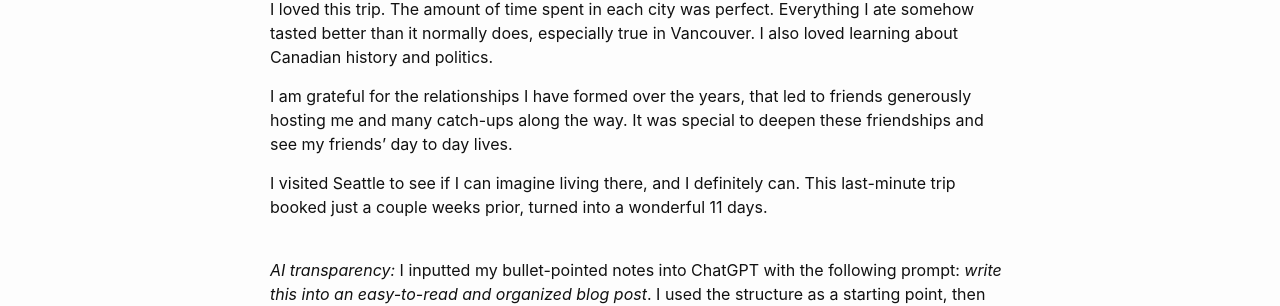
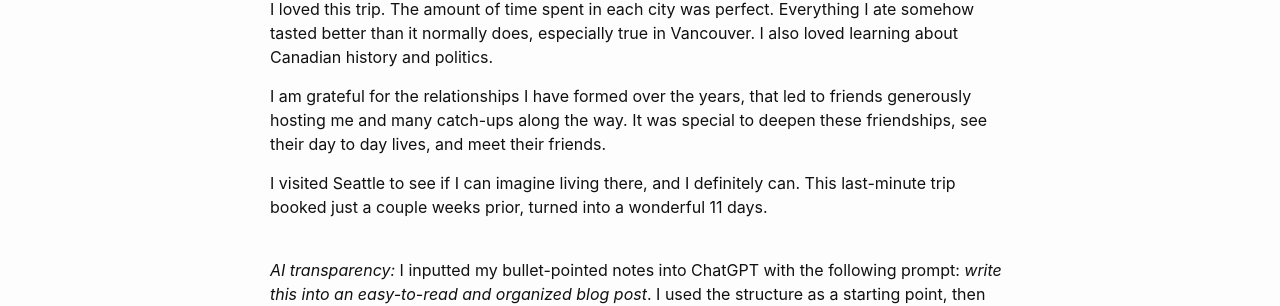
Before and after one commit to irisgau/irisgau.github.io, a Jekyll site: the page built from docs/_posts/2024-09-23-pacific-northwest.markdown, in a window 1280 px wide and 900 px high, scrolled down 5759 px. Shown: the part 354-660 px from the top of the window. Built offline with Jekyll 4.4.1, drawn with Linux system fonts in a browser that asks for light colours.

Commit message:
pacific northwest blog

```diff
--- a/docs/_posts/2024-09-23-pacific-northwest.markdown
+++ b/docs/_posts/2024-09-23-pacific-northwest.markdown
@@ -168,7 +168,7 @@ Not included: gifts, meals, shopping
 
 I loved this trip. The amount of time spent in each city was perfect. Everything I ate somehow tasted better than it normally does, especially true in Vancouver.  I also loved learning about Canadian history and politics.
 
-I am grateful for the relationships I have formed over the years, that led to friends generously hosting me and many catch-ups along the way. It was special to deepen these friendships and see my friends' day to day lives.
+I am grateful for the relationships I have formed over the years, that led to friends generously hosting me and many catch-ups along the way. It was special to deepen these friendships, see their day to day lives, and meet their friends.
 
 I visited Seattle to see if I can imagine living there, and I definitely can. This last-minute trip booked just a couple weeks prior, turned into a wonderful 11 days.
 
```
